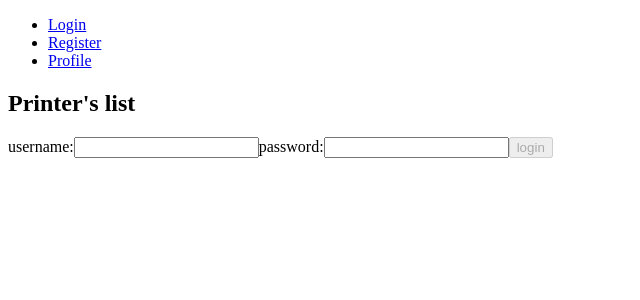
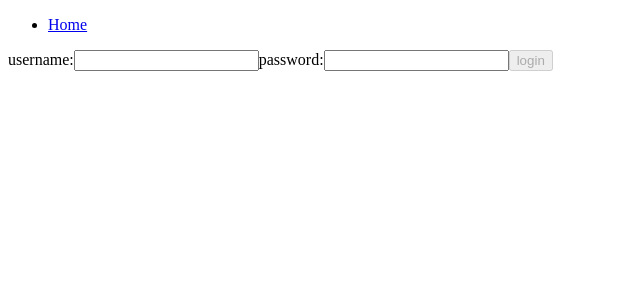
Before and after one commit to rage875/Project_FS_Central, a React (Create React App) app in the folder front-end/: page /login in a window 1280 px wide. Shown: the top 300 px of the page, without its empty margins (0-640 px from the left). Built offline with nearby package versions, Linux system fonts and the light colour scheme.

Commit message:
login, profile, register, root pages added, Profile container updated

```diff
--- a/front-end/src/apps/App.js
+++ b/front-end/src/apps/App.js
@@ -4,14 +4,11 @@ import {BrowserRouter, Route} from "react-router-dom"
 // Styles
 import "./App.css";
 
-// Components
-import Header from "../components/Header";
-
-// Containers
-import Login from "../containers/Login";
-import Register from "../containers/Register";
-import Printers from "../containers/Printers";
-import Profile from "../containers/Profile"
+// Pages
+import Main from "../pages/root";
+import Login from "../pages/login";
+import Register from "../pages/register";
+import Profile from "../pages/profile";
 
 // Global fetch from json-server -w db.json
 const SERVER_URL = "http://localhost:9000"
@@ -26,21 +23,20 @@ class App extends Component {
     return (
       <div>
         <BrowserRouter>
-          <Route path={"/"} component = {Header}/>
           <Route
-            path={"/"}
-            render = {() => <Printers server_url={SERVER_URL}/>}
+            exact path={"/"}
+            render = {() => <Main server_url={SERVER_URL}/>}
           />
           <Route
-            path={"/login"}
+            exact path={"/login"}
             render = {()=> <Login server_url={SERVER_URL}/>}
           />
           <Route
-            path={"/profile"}
+            exact path={"/profile"}
             render = {()=> <Profile server_url={SERVER_URL}/>}
           />
           <Route
-            path={"/register"}
+            exact path={"/register"}
             render = {()=> <Register server_url={SERVER_URL}/>}
           />
         </BrowserRouter>
--- a/front-end/src/components/Header.js
+++ b/front-end/src/components/Header.js
@@ -2,9 +2,9 @@ import React from "react";
 import {Link} from "react-router-dom";
 
 
-function Header() {
-  return(
-    <div>
+function createHeaderVirtDOM(type){
+  if("root"===type){
+    return(
       <nav className="navbar navbar-default">
         <div className="container">
           <div className="navbar-header">
@@ -16,6 +16,27 @@ function Header() {
           </div>
         </div>
       </nav>
+    )
+  } else {
+    return(
+      <nav className="navbar navbar-default">
+        <div className="container">
+          <div className="navbar-header">
+            <ul className="nav navbar-nav">
+              <li><Link to={"/"}> Home</Link></li>
+            </ul>
+          </div>
+        </div>
+      </nav>
+    )
+  }
+}
+
+function Header(props) {
+  const Header = createHeaderVirtDOM(props.type);
+  return(
+    <div>
+      {Header}
     </div>
   );
 }
--- a/front-end/src/containers/Profile.js
+++ b/front-end/src/containers/Profile.js
@@ -8,14 +8,12 @@ class Profile extends Component {
       nickname: "",
       fullname: "",
       address: "",
-      // Commented just to check that profile info
-      // is printed due objects and stuff
-      //printers: [],
-      //defultPrinterInfo : {
-      //  username: "",
-      //  model: "",
-      //  specs: ""
-      //}
+      printers: [], /*index, model, specs, status*/
+      defultPrinterInfo : {
+        username: "",
+        model: "",
+        specs: ""
+      }
     }
   };
 
@@ -49,22 +47,38 @@ class Profile extends Component {
     this.loadUserInfo();
   }
 
-  render (){
-    const profileInfoDB = this.state;
+  createProfileInfoVirtDOM(profileInfoDB){
     let profileInfo = [];
+
     if(profileInfoDB.username){
     for (let key in profileInfoDB){
       if(profileInfoDB.hasOwnProperty(key)){
         //console.log(key + " -> " + profileInfoDB[key]);
-        profileInfo.push(profileInfoDB[key]);
+        if("printers" === key){
+          // Handle arrays
+          profileInfoDB[key].forEach(printer =>{
+            console.log("- Index:" + printer.index + "status:" + printer.status);
+          })
+        } else if("defultPrinterInfo" === key){
+          console.log("-- Username:" + profileInfoDB[key].username);
+        } else {
+          profileInfo.push(profileInfoDB[key]);
+        }
       }
     }}
+
     console.log(profileInfo);
 
     profileInfo.map((elem, index) => (
       <li key = {index}> {elem}</li>
     ));
 
+    return profileInfo;
+  }
+
+  render (){
+    const profileInfo = this.createProfileInfoVirtDOM(
+      this.state);
       // Despues realizar con boton el delete
 
     return (
--- /dev/null
+++ b/front-end/src/pages/login.js
@@ -0,0 +1,14 @@
+import React from "react";
+
+// Components
+import Header from "../components/Header";
+
+// Containers
+import MainContainer from "../containers/Login";
+
+export default (props) => (
+    <div>
+        <Header type="login"/>
+        <MainContainer server_url={props.server_url}/>
+    </div>
+  );
--- /dev/null
+++ b/front-end/src/pages/profile.js
@@ -0,0 +1,14 @@
+import React from "react";
+
+// Components
+import Header from "../components/Header";
+
+// Containers
+import MainContainer from "../containers/Profile";
+
+export default (props) => (
+    <div>
+        <Header type="profile"/>
+        <MainContainer server_url={props.server_url}/>
+    </div>
+  );
--- /dev/null
+++ b/front-end/src/pages/register.js
@@ -0,0 +1,14 @@
+import React from "react";
+
+// Components
+import Header from "../components/Header";
+
+// Containers
+import MainContainer from "../containers/Register";
+
+export default (props) => (
+    <div>
+        <Header type="register"/>
+        <MainContainer server_url={props.server_url}/>
+    </div>
+  );
--- /dev/null
+++ b/front-end/src/pages/root.js
@@ -0,0 +1,14 @@
+import React from "react";
+
+// Components
+import Header from "../components/Header";
+
+// Containers
+import Printers from "../containers/Printers";
+
+export default (props) => (
+    <div>
+        <Header type="root"/>
+        <Printers server_url={props.server_url}/>
+    </div>
+  );
```
